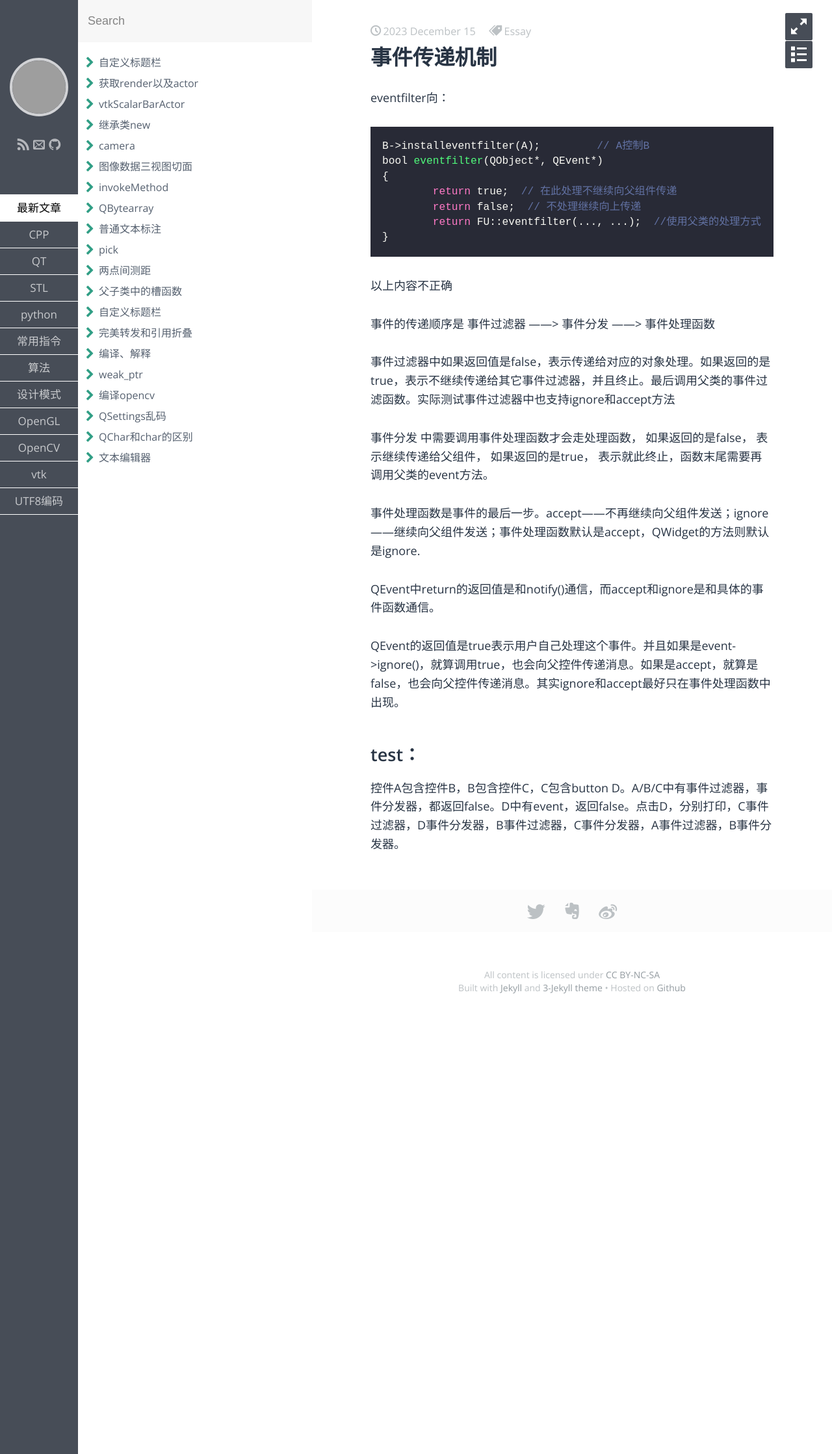
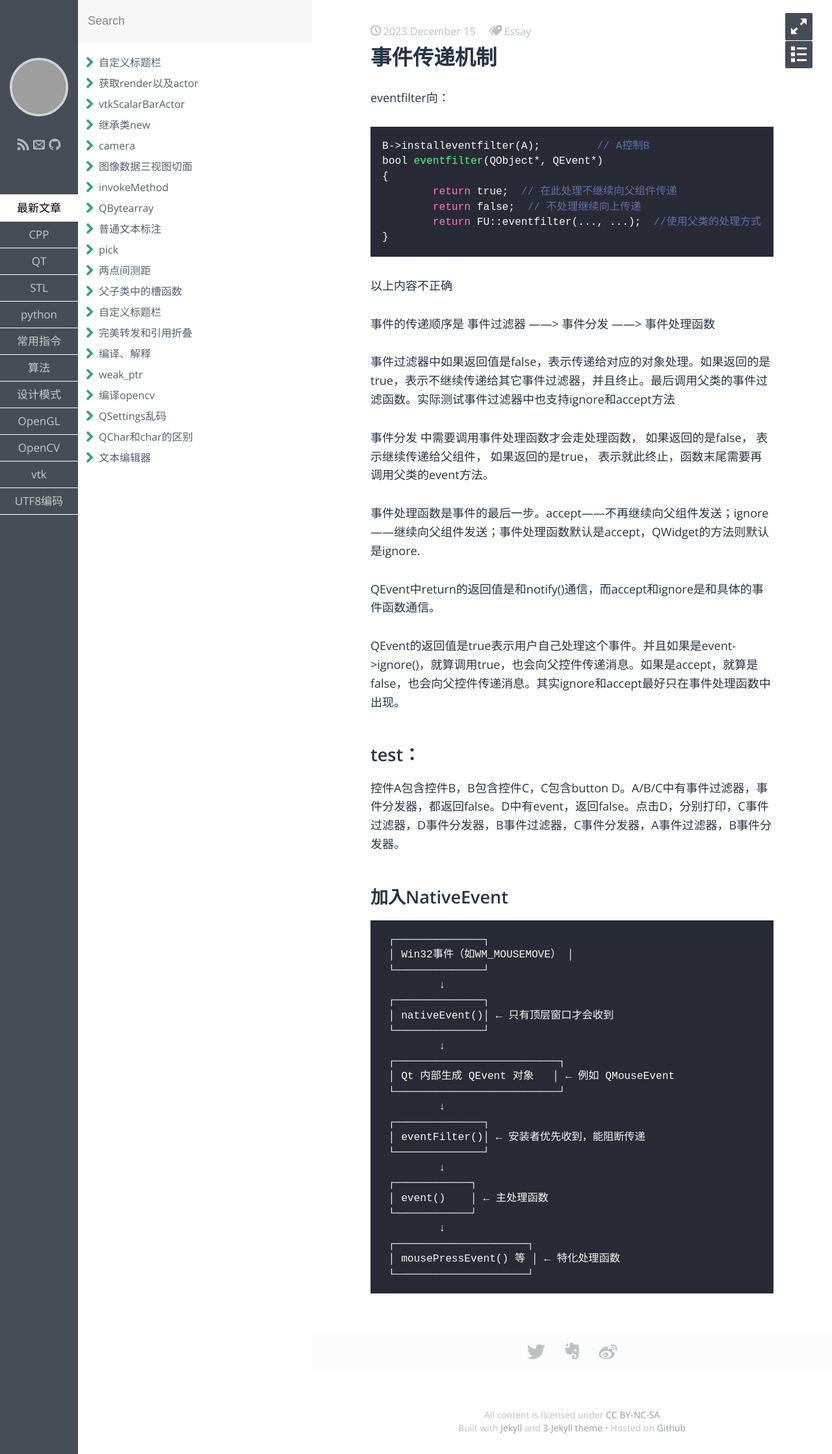
Before and after one commit to aliangaaa/aliangaaa.github.io, a Jekyll site: the page built from _posts/QT/2023-12-15-事件传递机制.md, in a window 1280 px wide. Shown: the whole page at 65% size. Built offline with Jekyll 4.4.1, drawn with Linux system fonts in a browser that asks for light colours; some web fonts are replaced; grey boxes are pictures that could not be loaded.

Commit message:
Update 2023-12-15-事件传递机制.md

````diff
--- a/_posts/QT/2023-12-15-事件传递机制.md
+++ b/_posts/QT/2023-12-15-事件传递机制.md
@@ -35,3 +35,30 @@ QEvent的返回值是true表示用户自己处理这个事件。并且如果是e
 
 ## test：
 控件A包含控件B，B包含控件C，C包含button D。A/B/C中有事件过滤器，事件分发器，都返回false。D中有event，返回false。点击D，分别打印，C事件过滤器，D事件分发器，B事件过滤器，C事件分发器，A事件过滤器，B事件分发器。
+
+## 加入NativeEvent
+```
+ ┌──────────────┐
+ │ Win32事件（如WM_MOUSEMOVE） │
+ └──────────────┘
+         ↓
+ ┌──────────────┐
+ │ nativeEvent()│ ← 只有顶层窗口才会收到
+ └──────────────┘
+         ↓
+ ┌──────────────────────────┐
+ │ Qt 内部生成 QEvent 对象   │ ← 例如 QMouseEvent
+ └──────────────────────────┘
+         ↓
+ ┌──────────────┐
+ │ eventFilter()│ ← 安装者优先收到，能阻断传递
+ └──────────────┘
+         ↓
+ ┌────────────┐
+ │ event()    │ ← 主处理函数
+ └────────────┘
+         ↓
+ ┌─────────────────────┐
+ │ mousePressEvent() 等 │ ← 特化处理函数
+ └─────────────────────┘
+```
````
